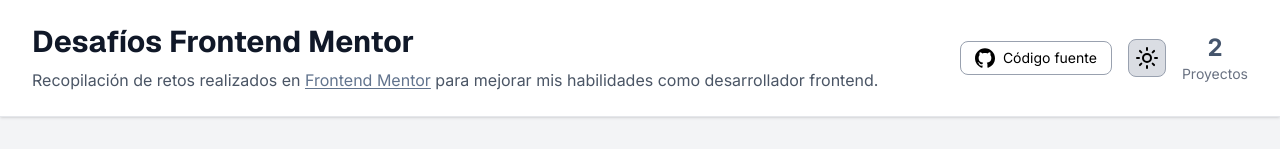
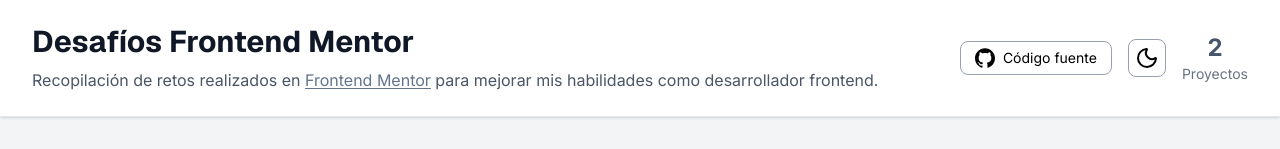
Before and after one commit to LuisChicaizaDev/challenges-frontend-mentor, a React (Vite) app: page / in a window 1280 px wide. Shown: the top 149 px of the page. Built offline with nearby package versions, Linux system fonts and the light colour scheme.

Commit message:
style: corregir iconos segun el tema ligth/dark

```diff
--- a/src/assets/components/ThemeToggle.jsx
+++ b/src/assets/components/ThemeToggle.jsx
@@ -1,4 +1,4 @@
-import { Sun, CloudMoon } from 'lucide-react';
+import { Sun, Moon } from 'lucide-react';
 import { useState, useEffect } from 'react';
 
 export const ThemeToggle = () => {
@@ -25,15 +25,15 @@ export const ThemeToggle = () => {
     }
 
     return (
-        <button className='p-1.5 border border-gray-400 rounded-lg cursor-pointer bg-gray-300/80
-        hover:bg-gray-100 transition duration-500 dark:bg-gray-700 dark:hover:bg-gray-900'
+        <button className='p-1.5 border border-gray-400 rounded-lg cursor-pointer
+        hover:bg-gray-300 transition duration-500 dark:hover:bg-gray-700'
             aria-label='Alternar tema'
             onClick={toggleTheme}
         >
             { theme === "light" ?
-                <Sun className='rotate-0 scale-100 transition- dark:-rotate-90 dark:scale-0'/>
+                <Moon className='dark:-rotate-90 dark:scale-0 transition'/>
                 :
-                <CloudMoon color='#ffffff' className='rotate-90 scale-0 transition- dark:rotate-0 dark:scale-100'/>
+                <Sun color='#fff' className='dark:rotate-90 dark:scale-100 transition'/>
             }
 
         </button>
```
